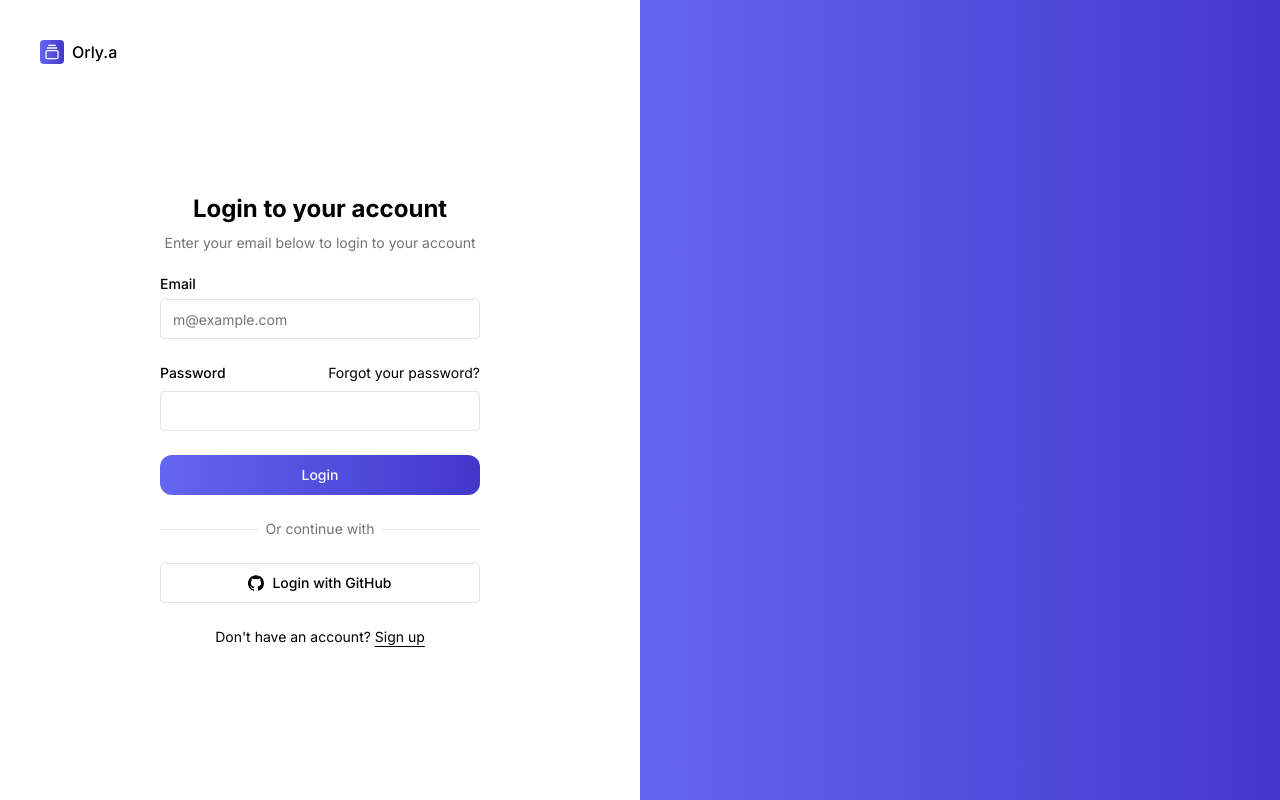
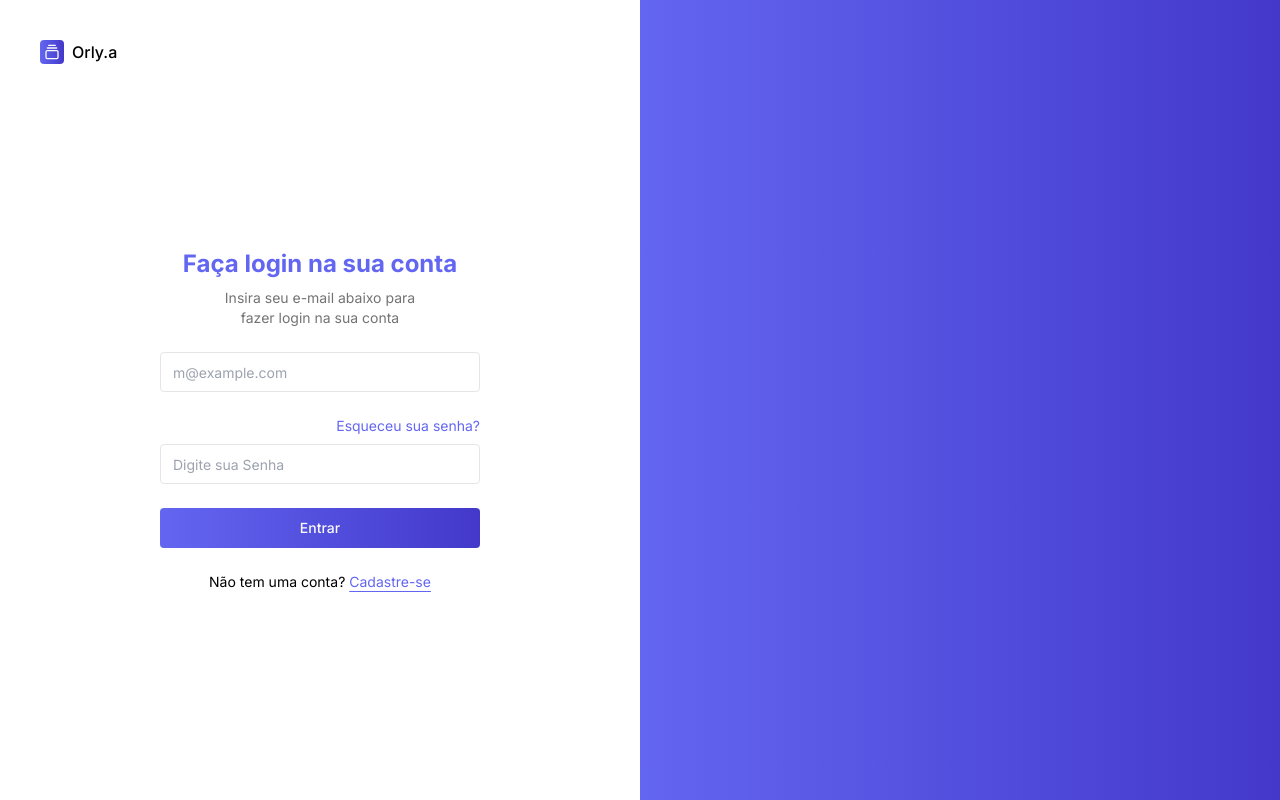
Before and after one commit to Elnata1nt/Orly.a-frontend, a Next.js app: page /sign-in in a window 1280 px wide. Built offline with nearby package versions, Linux system fonts and the light colour scheme.

Commit message:
subindo o sing-in

```diff
--- a/components/auth/sign-in/components/sign-in.tsx
+++ b/components/auth/sign-in/components/sign-in.tsx
@@ -1,7 +1,7 @@
-import { cn } from "@/lib/utils"
-import { Button } from "@/components/ui/button"
-import { Input } from "@/components/ui/input"
-import { Label } from "@/components/ui/label"
+import { cn } from "@/lib/utils";
+import { Button } from "@/components/ui/button";
+import { Input } from "@/components/ui/input";
+import { Label } from "@/components/ui/label";
 
 export function SignInForm({
   className,
@@ -10,52 +10,51 @@ export function SignInForm({
   return (
     <form className={cn("flex flex-col gap-6", className)} {...props}>
       <div className="flex flex-col items-center gap-2 text-center">
-        <h1 className="text-2xl font-bold">Login to your account</h1>
+        <h1 className="text-2xl text-indigo-500 font-bold">
+          Faça login na sua conta
+        </h1>
         <p className="text-balance text-sm text-muted-foreground">
-          Enter your email below to login to your account
+          Insira seu e-mail abaixo para fazer login na sua conta
         </p>
       </div>
       <div className="grid gap-6">
+        <div className="space-y-2">
+          <Input
+            className="border  placeholder:text-gray-400"
+            placeholder="m@example.com"
+            type="email"
+          />
+        </div>
+
         <div className="grid gap-2">
-          <Label htmlFor="email">Email</Label>
-          <Input id="email" type="email" placeholder="m@example.com" required />
+          <a href="#"className="ml-auto text-sm underline-offset-4 text-indigo-500 hover:underline">
+            Esqueceu sua senha?
+          </a>
+          <div className="space-y-2">
+            <Input
+              className="border placeholder:text-gray-400"
+              placeholder="Digite sua Senha"
+              type="password"
+            />
+          </div>
         </div>
-        <div className="grid gap-2">
-          <div className="flex items-center">
-            <Label htmlFor="password">Password</Label>
-            <a
-              href="#"
-              className="ml-auto text-sm underline-offset-4 hover:underline"
-            >
-              Forgot your password?
-            </a>
-          </div>
-          <Input id="password" type="password" required />
-        </div>
-        <Button type="submit" className="rounded-xl bg-gradient-to-r from-indigo-500 to-indigo-700">
-          Login
-        </Button>
-        <div className="relative text-center text-sm after:absolute after:inset-0 after:top-1/2 after:z-0 after:flex after:items-center after:border-t after:border-border">
-          <span className="relative z-10 bg-background px-2 text-muted-foreground">
-            Or continue with
-          </span>
-        </div>
-        <Button variant="outline" className="w-full">
-          <svg xmlns="http://www.w3.org/2000/svg" viewBox="0 0 24 24">
-            <path
-              d="M12 .297c-6.63 0-12 5.373-12 12 0 5.303 3.438 9.8 8.205 11.385.6.113.82-.258.82-.577 0-.285-.01-1.04-.015-2.04-3.338.724-4.042-1.61-4.042-1.61C4.422 18.07 3.633 17.7 3.633 17.7c-1.087-.744.084-.729.084-.729 1.205.084 1.838 1.236 1.838 1.236 1.07 1.835 2.809 1.305 3.495.998.108-.776.417-1.305.76-1.605-2.665-.3-5.466-1.332-5.466-5.93 0-1.31.465-2.38 1.235-3.22-.135-.303-.54-1.523.105-3.176 0 0 1.005-.322 3.3 1.23.96-.267 1.98-.399 3-.405 1.02.006 2.04.138 3 .405 2.28-1.552 3.285-1.23 3.285-1.23.645 1.653.24 2.873.12 3.176.765.84 1.23 1.91 1.23 3.22 0 4.61-2.805 5.625-5.475 5.92.42.36.81 1.096.81 2.22 0 1.606-.015 2.896-.015 3.286 0 .315.21.69.825.57C20.565 22.092 24 17.592 24 12.297c0-6.627-5.373-12-12-12"
-              fill="currentColor"
-            />
-          </svg>
-          Login with GitHub
+
+        <Button
+          type="submit"
+          className="rounded-md  bg-gradient-to-r from-indigo-500 to-indigo-700"
+        >
+          Entrar
         </Button>
       </div>
       <div className="text-center text-sm">
-        Don&apos;t have an account?{" "}
-        <a href="#" className="underline underline-offset-4">
-          Sign up
+        Não tem uma conta?{" "}
+        <a
+          href="/sign-up"
+          className="underline text-indigo-500 underline-offset-4"
+        >
+          Cadastre-se
         </a>
       </div>
     </form>
-  )
+  );
 }
```
